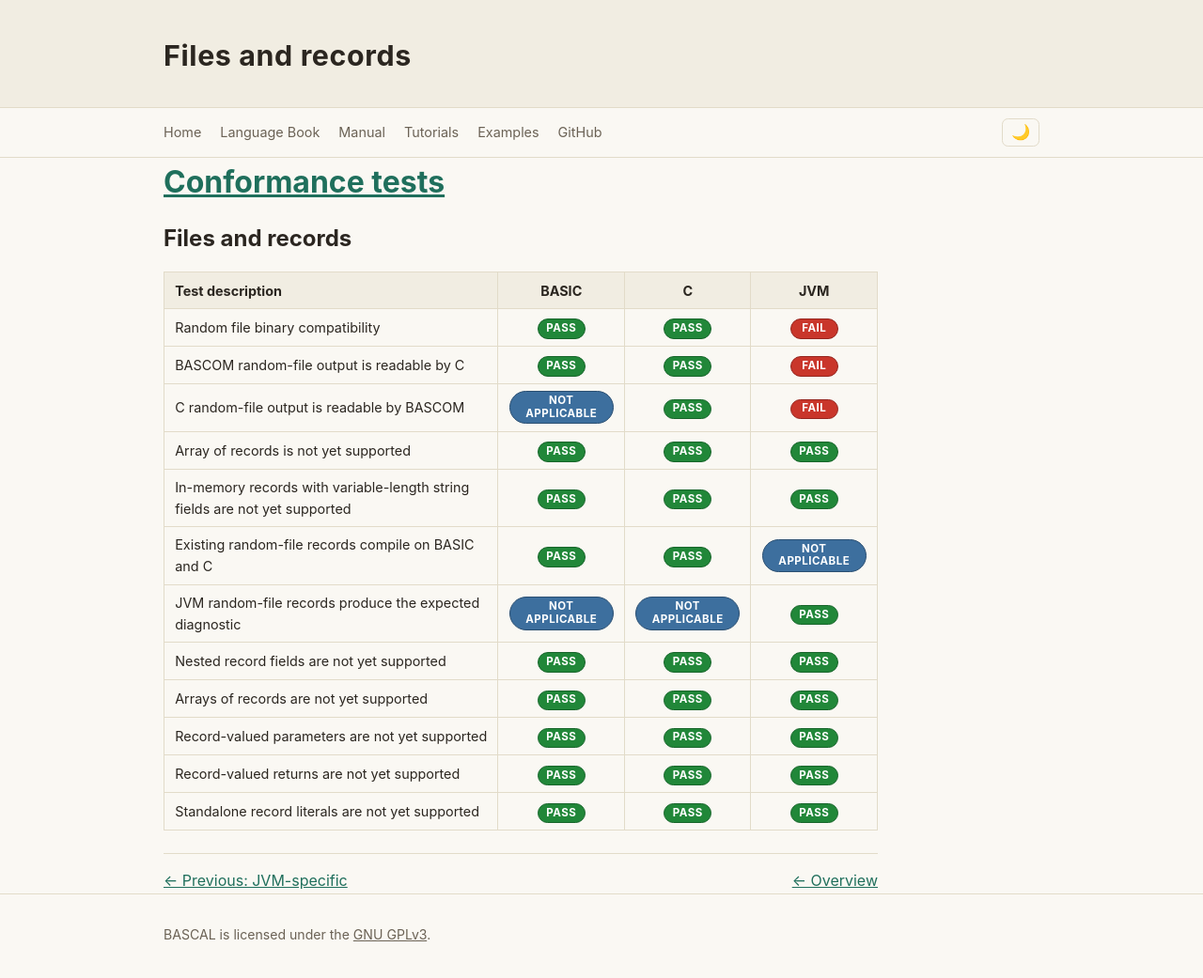
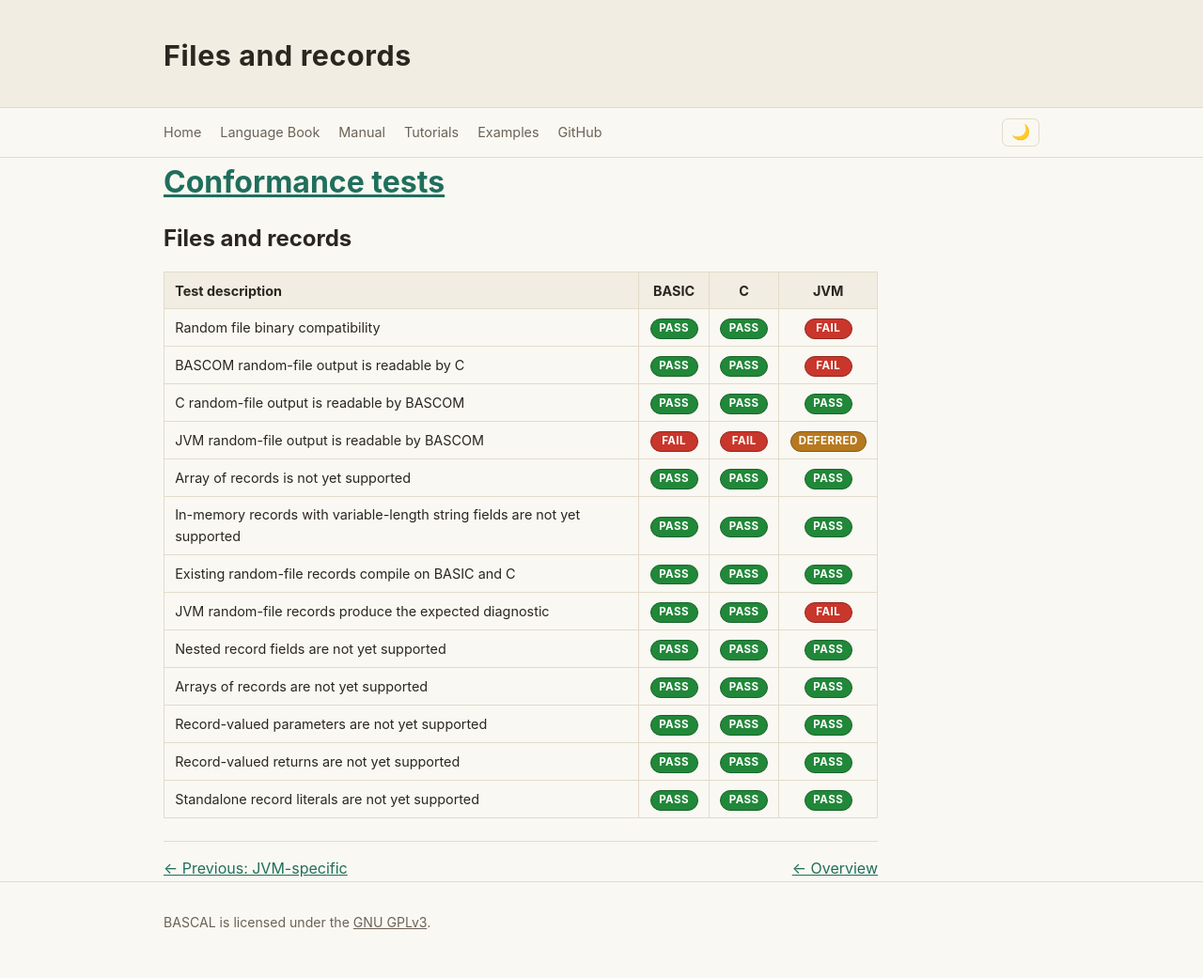
Before and after one commit to johnjoeallen/bascal, an MkDocs documentation site: the page built from docs/conformance/records.md, in a window 1280 px wide and 1055 px high. Shown: the top 1041 px of the window at 94% size. Built offline with MkDocs 1.6.1, drawn with Linux system fonts in a browser that asks for light colours.

Commit message:
Show expected JVM feature failures without failing builds

```diff
--- a/docs/conformance/records.md
+++ b/docs/conformance/records.md
@@ -6,11 +6,12 @@
 | --- | :---: | :---: | :---: |
 | Random file binary compatibility | PASS | PASS | FAIL |
 | BASCOM random-file output is readable by C | PASS | PASS | FAIL |
-| C random-file output is readable by BASCOM | NOT APPLICABLE | PASS | FAIL |
+| C random-file output is readable by BASCOM | PASS | PASS | PASS |
+| JVM random-file output is readable by BASCOM | FAIL | FAIL | DEFERRED |
 | Array of records is not yet supported | PASS | PASS | PASS |
 | In-memory records with variable-length string fields are not yet supported | PASS | PASS | PASS |
-| Existing random-file records compile on BASIC and C | PASS | PASS | NOT APPLICABLE |
-| JVM random-file records produce the expected diagnostic | NOT APPLICABLE | NOT APPLICABLE | PASS |
+| Existing random-file records compile on BASIC and C | PASS | PASS | PASS |
+| JVM random-file records produce the expected diagnostic | PASS | PASS | FAIL |
 | Nested record fields are not yet supported | PASS | PASS | PASS |
 | Arrays of records are not yet supported | PASS | PASS | PASS |
 | Record-valued parameters are not yet supported | PASS | PASS | PASS |
```
Also changed, not shown: docs/conformance.md (+2 -1 lines), docs/conformance/core-language.md (+2 -1 lines), docs/conformance/jvm.md (+5 -6 lines), 6 other files.
